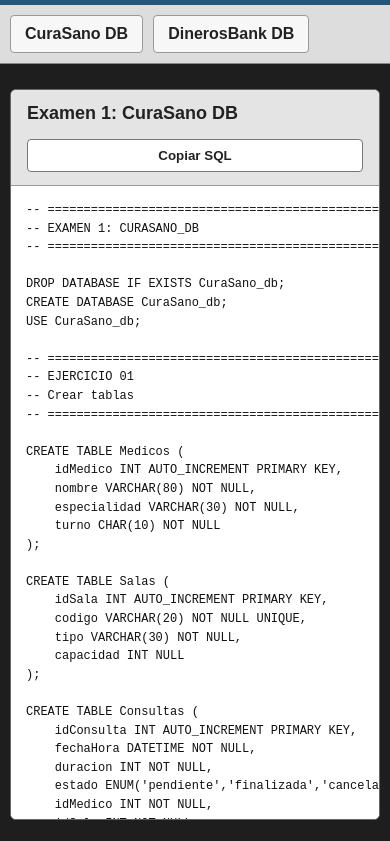
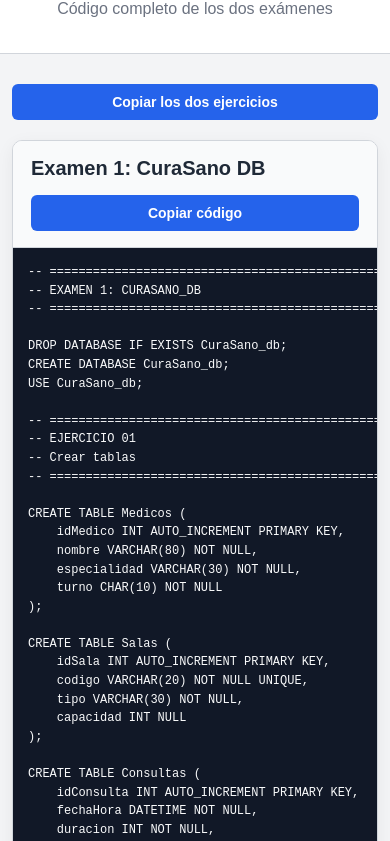
Before and after one commit to isaachn02/isaachn02.github.io, a plain HTML site: page index.html in a window 390 px wide. Shown: the part 90-931 px from the top of the page. Drawn offline with Linux system fonts and the light colour scheme.

Commit message:
Update titles and styles in index.html

```diff
--- a/index.html
+++ b/index.html
@@ -4,8 +4,7 @@
 <head>
     <meta charset="UTF-8">
     <meta name="viewport" content="width=device-width, initial-scale=1.0">
-
-    <title>Exámenes SQL</title>
+    <title>Ejercicios SQL</title>
 
     <style>
         * {
@@ -14,159 +13,128 @@
 
         body {
             margin: 0;
-            background: #1e1e1e;
-            color: #ffffff;
-            font-family: Arial, sans-serif;
+            background: #f3f4f6;
+            color: #1f2937;
+            font-family: Arial, Helvetica, sans-serif;
         }
 
         header {
-            padding: 25px 20px;
-            background: #24577a;
+            padding: 35px 20px;
+            background: #ffffff;
+            border-bottom: 1px solid #d1d5db;
             text-align: center;
         }
 
         header h1 {
-            margin: 0;
-            font-size: 28px;
+            margin: 0 0 8px;
+            font-size: 30px;
         }
 
-        nav {
-            position: sticky;
-            top: 0;
-            z-index: 10;
-
-            display: flex;
-            justify-content: center;
-            gap: 10px;
-
-            padding: 10px;
-            background: #dddddd;
-            border-bottom: 1px solid #888888;
-        }
-
-        nav a {
-            padding: 9px 14px;
-            border: 1px solid #999999;
-            border-radius: 4px;
-
-            background: #f7f7f7;
-            color: #222222;
-
-            font-weight: bold;
-            text-decoration: none;
-        }
-
-        nav a:hover {
-            background: #d8ecf8;
+        header p {
+            margin: 0;
+            color: #6b7280;
         }
 
         main {
-            width: min(1200px, calc(100% - 20px));
-            margin: 25px auto;
+            width: min(1100px, calc(100% - 24px));
+            margin: 30px auto;
         }
 
-        section {
-            margin-bottom: 35px;
-            overflow: hidden;
-
-            border: 1px solid #666666;
-            border-radius: 6px;
-
-            background: #ffffff;
+        .acciones-generales {
+            display: flex;
+            justify-content: center;
+            margin-bottom: 20px;
         }
 
-        .titulo {
+        .bloque {
+            margin-bottom: 30px;
+            overflow: hidden;
+            border: 1px solid #d1d5db;
+            border-radius: 10px;
+            background: #ffffff;
+            box-shadow: 0 5px 18px rgba(0, 0, 0, 0.06);
+        }
+
+        .cabecera {
             display: flex;
             align-items: center;
             justify-content: space-between;
             gap: 15px;
-
-            padding: 13px 16px;
-
-            background: #e4e4e4;
-            color: #222222;
-
-            border-bottom: 1px solid #999999;
+            padding: 16px 18px;
+            border-bottom: 1px solid #d1d5db;
+            background: #f9fafb;
         }
 
-        .titulo h2 {
+        .cabecera h2 {
             margin: 0;
-            font-size: 18px;
+            font-size: 20px;
         }
 
         button {
-            padding: 8px 12px;
-
-            border: 1px solid #777777;
-            border-radius: 4px;
-
-            background: #ffffff;
-            color: #222222;
-
+            padding: 10px 15px;
+            border: none;
+            border-radius: 6px;
+            background: #2563eb;
+            color: #ffffff;
+            font-size: 14px;
             font-weight: bold;
             cursor: pointer;
         }
 
         button:hover {
-            background: #d8ecf8;
+            background: #1d4ed8;
         }
 
         .codigo {
-            max-height: 75vh;
+            max-height: 650px;
             overflow: auto;
-
-            background: #ffffff;
+            background: #111827;
         }
 
         pre {
             min-width: max-content;
             margin: 0;
             padding: 20px;
-
-            color: #111111;
-            background: #ffffff;
-
+            color: #f9fafb;
             font-family: Consolas, Monaco, "Courier New", monospace;
             font-size: 14px;
             line-height: 1.55;
-
+            white-space: pre;
             tab-size: 4;
         }
 
         .aviso {
             position: fixed;
-            right: 15px;
-            bottom: 15px;
-
-            padding: 11px 15px;
-
-            border-radius: 5px;
-
-            background: #24577a;
-            color: #ffffff;
-
+            right: 18px;
+            bottom: 18px;
+            padding: 12px 16px;
+            border-radius: 7px;
+            background: #166534;
+            color: white;
             opacity: 0;
+            transform: translateY(10px);
             pointer-events: none;
-
-            transition: opacity 0.2s;
+            transition: 0.2s;
         }
 
         .aviso.visible {
             opacity: 1;
+            transform: translateY(0);
+        }
+
+        footer {
+            padding: 25px;
+            color: #6b7280;
+            text-align: center;
         }
 
         @media (max-width: 600px) {
             header h1 {
-                font-size: 23px;
+                font-size: 25px;
             }
 
-            nav {
-                justify-content: flex-start;
-                overflow-x: auto;
-            }
-
-            .titulo {
-                align-items: flex-start;
+            .cabecera {
+                align-items: stretch;
                 flex-direction: column;
             }
 
@@ -185,23 +153,28 @@
 <body>
 
 <header>
-    <h1>Exámenes SQL</h1>
+    <h1>Ejercicios SQL</h1>
+    <p>Código completo de los dos exámenes</p>
 </header>
-
-<nav>
-    <a href="#curasano">CuraSano DB</a>
-    <a href="#dinerosbank">DinerosBank DB</a>
-</nav>
 
 <main>
 
-    <section id="curasano">
+    <div class="acciones-generales">
+        <button type="button" onclick="copiarAmbos()">
+            Copiar los dos ejercicios
+        </button>
+    </div>
 
-        <div class="titulo">
+    <section class="bloque">
+
+        <div class="cabecera">
             <h2>Examen 1: CuraSano DB</h2>
 
-            <button onclick="copiarCodigo('codigoCuraSano')">
-                Copiar SQL
+            <button
+                type="button"
+                onclick="copiarCodigo('codigoCuraSano')"
+            >
+                Copiar código
             </button>
         </div>
 
@@ -319,15 +292,19 @@ CALL ultimaConsultaMedico(1, @ultimaConsulta);
 SELECT @ultimaConsulta;</code></pre>
 
         </div>
+
     </section>
 
-    <section id="dinerosbank">
+    <section class="bloque">
 
-        <div class="titulo">
+        <div class="cabecera">
             <h2>Examen 2: DinerosBank DB</h2>
 
-            <button onclick="copiarCodigo('codigoDinerosBank')">
-                Copiar SQL
+            <button
+                type="button"
+                onclick="copiarCodigo('codigoDinerosBank')"
+            >
+                Copiar código
             </button>
         </div>
 
@@ -501,24 +478,27 @@ CALL totalPrestamosEstado(1, 'aprobado', @total);
 SELECT @total;</code></pre>
 
         </div>
+
     </section>
 
 </main>
 
+<footer>
+    Ejercicios SQL
+</footer>
+
 <div class="aviso" id="aviso">
-    Código SQL copiado
+    Código copiado
 </div>
 
 <script>
-    async function copiarCodigo(id) {
-        const codigo = document.getElementById(id).textContent;
-
+    async function copiarTexto(texto) {
         try {
-            await navigator.clipboard.writeText(codigo);
+            await navigator.clipboard.writeText(texto);
         } catch (error) {
             const area = document.createElement("textarea");
 
-            area.value = codigo;
+            area.value = texto;
             document.body.appendChild(area);
 
             area.select();
@@ -527,6 +507,30 @@ SELECT @total;</code></pre>
             area.remove();
         }
 
+        mostrarAviso();
+    }
+
+    function copiarCodigo(id) {
+        const codigo = document.getElementById(id).textContent;
+
+        copiarTexto(codigo);
+    }
+
+    function copiarAmbos() {
+        const codigo1 =
+            document.getElementById("codigoCuraSano").textContent;
+
+        const codigo2 =
+            document.getElementById("codigoDinerosBank").textContent;
+
+        copiarTexto(
+            codigo1
+            + "\n\n"
+            + codigo2
+        );
+    }
+
+    function mostrarAviso() {
         const aviso = document.getElementById("aviso");
 
         aviso.classList.add("visible");
```
